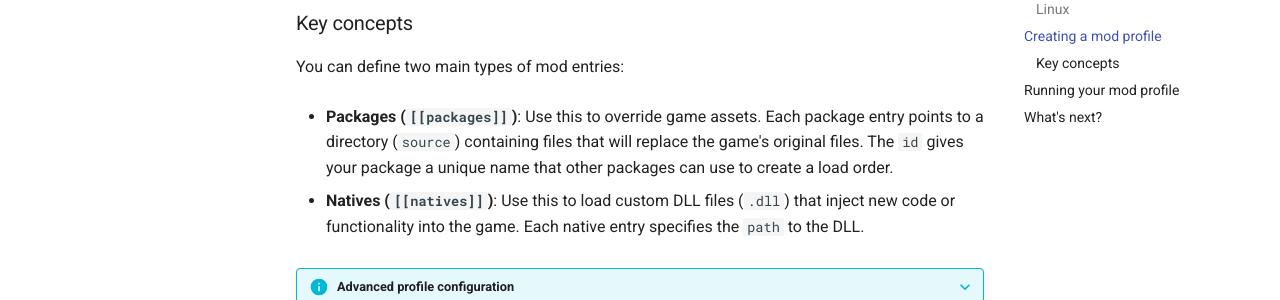
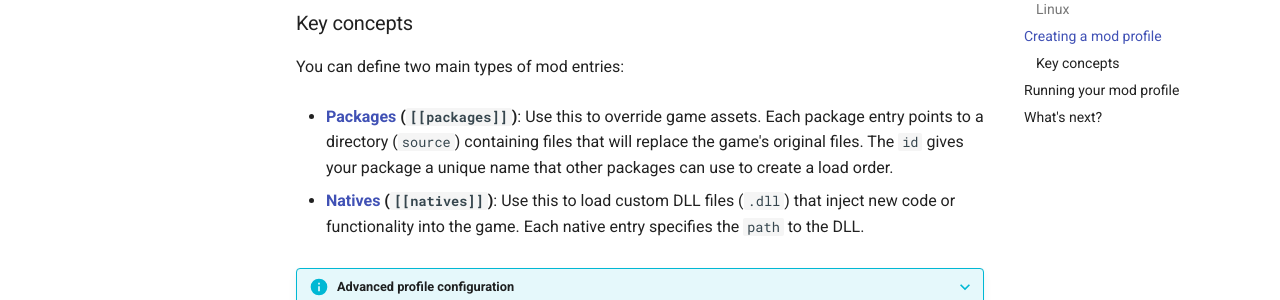
Before and after one commit to garyttierney/me3, an MkDocs documentation site: the page built from docs/getting-started.md, in a window 1280 px wide and 900 px high, scrolled down 1569 px. Shown: the part 153-453 px from the top of the window. Built offline with MkDocs 1.6.1 and Material for MkDocs 9.7.7, drawn with Linux system fonts in a browser that asks for light colours; comment, search, counter and statistics services are not loaded; part of the change alters nothing that is shown.

```diff
--- a/docs/getting-started.md
+++ b/docs/getting-started.md
@@ -67,9 +67,9 @@ A **Mod Profile** tells me3 which mods to load and how to load them. These profi
 
 You can define two main types of mod entries:
 
-*   **Packages (`[[packages]]`)**: Use this to override game assets. Each package entry points to a directory (`source`) containing files that will replace the game's original files. The `id` gives your package a unique name that other packages can use to create a load order.
+*   **[Packages](./configuration-reference.md#package) (`[[packages]]`)**: Use this to override game assets. Each package entry points to a directory (`source`) containing files that will replace the game's original files. The `id` gives your package a unique name that other packages can use to create a load order.
 
-*   **Natives (`[[natives]]`)**: Use this to load custom DLL files (`.dll`) that inject new code or functionality into the game. Each native entry specifies the `path` to the DLL.
+*   **[Natives](./configuration-reference.md#native) (`[[natives]]`)**: Use this to load custom DLL files (`.dll`) that inject new code or functionality into the game. Each native entry specifies the `path` to the DLL.
 
 
 ???+ info "Advanced profile configuration"
```
